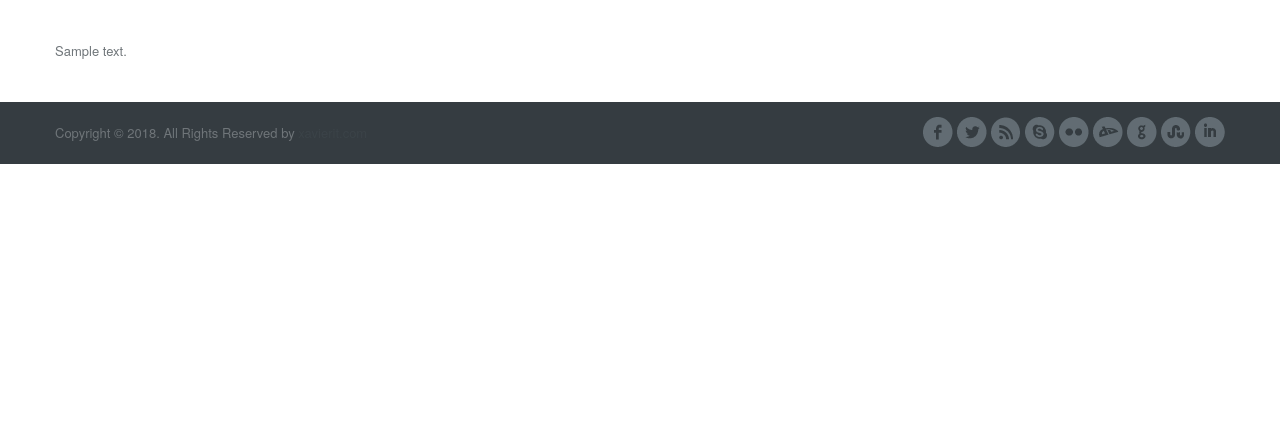
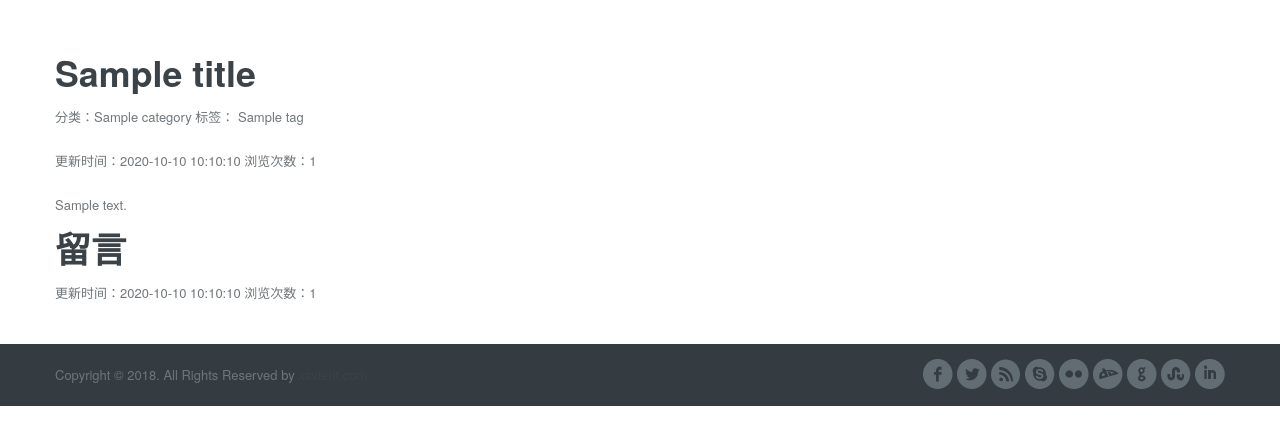
Before and after one commit to xavierchan/smart_pps_service, a Django app: template blog/templates/blog/detail.html in a window 1280 px wide. Shown: the part 61-506 px from the top of the page. Run offline with Django 3.2, Linux system fonts and the light colour scheme; the template is opened without the code that fills it: most values are stand-ins (such as "Sample title", 1, 10 or a date in 2020); some libraries are stand-ins or nearby versions.

Commit message:
优化博客显示

```diff
--- a/blog/models.py
+++ b/blog/models.py
@@ -7,6 +7,8 @@ from django.db import models
 class Article(models.Model):
     title = models.CharField(max_length=20, verbose_name='标题')
     content = models.TextField(blank=True, verbose_name='内容')
+    category = models.CharField(max_length=20, blank=True, verbose_name='分类')
+    tags = models.CharField(max_length=20, blank=True, verbose_name='标签')
     crt = models.DateTimeField(auto_now_add=True, verbose_name='创建时间')
     upt = models.DateTimeField(auto_now=True, verbose_name='更新时间')
 
--- a/blog/serializers.py
+++ b/blog/serializers.py
@@ -13,4 +13,4 @@ class ArticleSerializer(serializers.ModelSerializer):
 
     class Meta:
         model = Article
-        fields = ('id', 'title', 'content', 'crt', 'upt')
+        fields = ('id', 'title', 'content', 'category', 'tags', 'crt', 'upt')
--- a/blog/templates/blog/detail.html
+++ b/blog/templates/blog/detail.html
@@ -4,13 +4,34 @@
 
     <!-- Start of Page Container -->
     <div class="page-container">
+
         <div class="container">
             <div class="row">
                 <!-- start of page content -->
                 <aside class="span12 page-sidebar">
+                    <h1>{{ title }}</h1>
+                    <p>分类：{{ category }}
+                        标签：{% for tag in tags %}
+                            {{ tag }}
+                        {% endfor %}
+                        </p>
+                    <p>更新时间：{{ upt | date:"Y-m-d H:i:s" }} 浏览次数：1</p>
+                </aside>
+            </div>
+            <div class="row">
+                <aside class="span8 page-sidebar">
                     {% autoescape off %}
-                        {{ blog_content }}
+                        {{ content }}
                     {% endautoescape %}
+                </aside>
+                <aside class="span4 page-sidebar">
+                </aside>
+            </div>
+            <div class="row">
+                <aside class="span12 page-sidebar">
+                    <h1>留言</h1>
+                    更新时间：{{ upt | date:"Y-m-d H:i:s" }}
+                    浏览次数：1
                 </aside>
             </div>
         </div>
--- a/blog/templates/blog/list.html
+++ b/blog/templates/blog/list.html
@@ -124,7 +124,7 @@
               <img class="  img-blur-done" src="//upload-images.jianshu.io/upload_images/3343569-4bcf991e16d299a1?imageMogr2/auto-orient/strip|imageView2/1/w/300/h/240" alt="120">
             </a>
           <div class="content">
-            <a class="title" target="_blank" href="/blogs/${id}">${title}</a>
+            <a class="title" href="/blogs/${id}">${title}</a>
             <p class="abstract">
               随处可见的长江大桥 全国的城市里，只有重庆的长江大桥最多，建好的有36座。重庆是个两江环绕的山城，桥担负着行车、行人、行轻轨的重担。 长江上总共...
             </p>
--- a/blog/templates/blog/manage.html
+++ b/blog/templates/blog/manage.html
@@ -26,6 +26,8 @@
                     {% csrf_token %}
                     <input type="hidden" id="id">
                     标题：<input type="text" id="title">
+                    分类：<input type="text" id="category">
+                    标签：<input type="text" id="tags">
                     <button type="button" id="save_btn">保存</button>
                     <div id="test-editormd"></div>
                 </aside>
@@ -72,6 +74,8 @@
                 success: function (res) {
                     $('#id').val(id);
                     $('#title').val(res.title);
+                    $('#category').val(res.category);
+                    $('#tags').val(res.tags);
                     mdEditor.setMarkdown(res.content);
 {#                    if (res.code === 0) {#}
 {#                        $('#title').val(res.data.title);#}
@@ -199,6 +203,8 @@
             var id = $('#id').val();
             var obj = {
                 "title": $('#title').val(),
+                "category": $('#category').val(),
+                "tags": $('#tags').val(),
                 "content": mdEditor.getMarkdown()
             };
 
--- a/member/templates/common/nav.html
+++ b/member/templates/common/nav.html
@@ -18,8 +18,7 @@
                     <li><a href="/plan/miniapp">小程序</a></li>
                 </ul>
             </li>
-            <li><a href="http://blog.xavierit.cn" target="_blank" >博客</a></li>
-{#            <li><a href="http://blog.xavierit.cn" target="_blank" >新博客</a></li>#}
+            <li><a href="/blogs" >博客</a></li>
             <li><a href="http://github.com/xavierchan" target="_blank" >GitHub</a></li>
             <li><a href="/about">关于我</a></li>
             {% if user.is_authenticated %}
```
Also changed, not shown: blog/views.py (+6 -1 lines).
